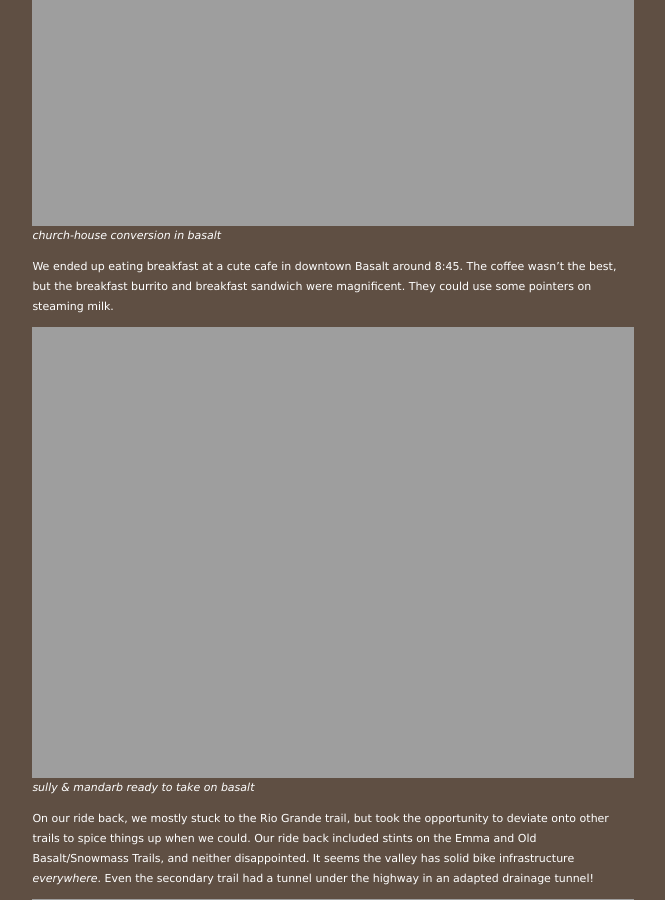
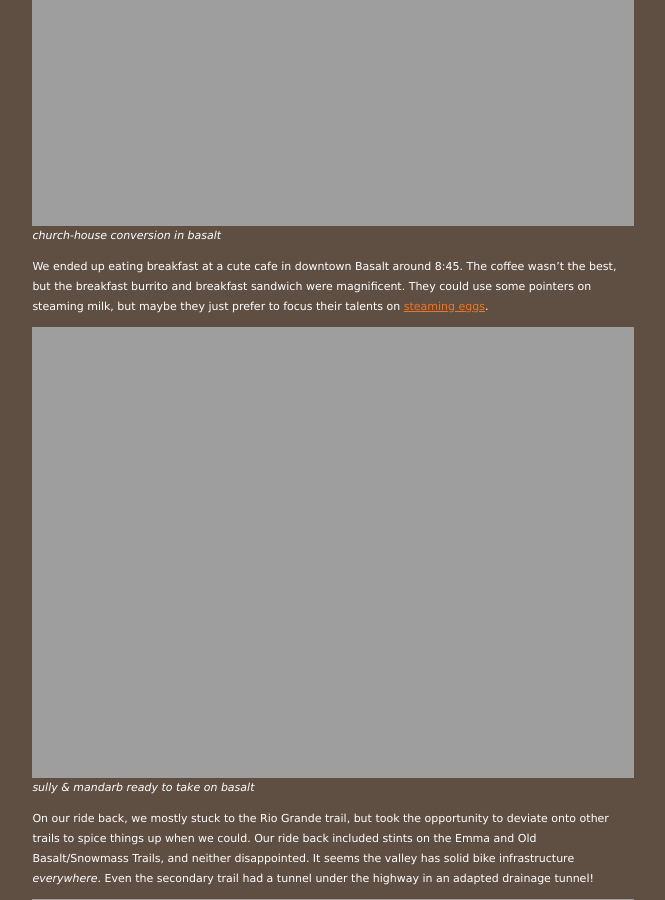
Before and after one commit to nathan-contino/nathan-contino.github.io, a Jekyll site: the page built from _posts/2021-05-16-glenwood-springs-to-aspen-bike-tour.markdown, in a window 1280 px wide and 900 px high, scrolled down 15457 px. Shown: the whole window, without its empty margins (264-929 px from the left). Built offline with Jekyll 4.4.1, drawn with Linux system fonts in a browser that asks for light colours.

Commit message:
steaming eggs
Former-commit-id: dbb45719e402e7e54ff4128022022962f82b19f6 [formerly dbb45719e402e7e54ff4128022022962f82b19f6 [formerly 5c431740972ec97a772a171e6abd37f6c6852f35 [formerly 527c69f34a6c571d0d31409f9d219d146344b788] [formerly 6cd5909126a4b2dbd4dfe834d5f3130f489b54f2 [formerly 9054ffe80d9aac511d003b9d9e789c10b7317762]]]]
Former-commit-id: 0d0c146c4f2ffcf199aeec0cc2cccc5b9f13baee
Former-commit-id: df35229f14c456bf432279eb77b3e7ef69bf2f46
Former-commit-id: 06f30f8c2941ca1153c990bd6b263a530c8b48f4 [formerly 6b5bddce650aa7f4424a677cdc8296e6dab39fe1]
Former-commit-id: 27d54a1e99bcd4887be672f1ec95c980c4a11e78

```diff
--- a/_posts/2021-05-16-glenwood-springs-to-aspen-bike-tour.markdown
+++ b/_posts/2021-05-16-glenwood-springs-to-aspen-bike-tour.markdown
@@ -326,7 +326,9 @@ turkey on our walks around Denver.
 We ended up eating breakfast at a cute cafe in downtown
 Basalt around 8:45. The coffee wasn't the best, but the
 breakfast burrito and breakfast sandwich were magnificent.
-They could use some pointers on steaming milk.
+They could use some pointers on steaming milk, but maybe
+they just prefer to focus their talents on
+[steaming eggs](https://www.youtube.com/watch?v=vnfxk_slKIk).
 
 ![old basalt trail]({{ site.url }}/_images/may_21_bike_trip/old_basalt_trail.jpg){:width="100%"}
 *sully & mandarb ready to take on basalt*
```
